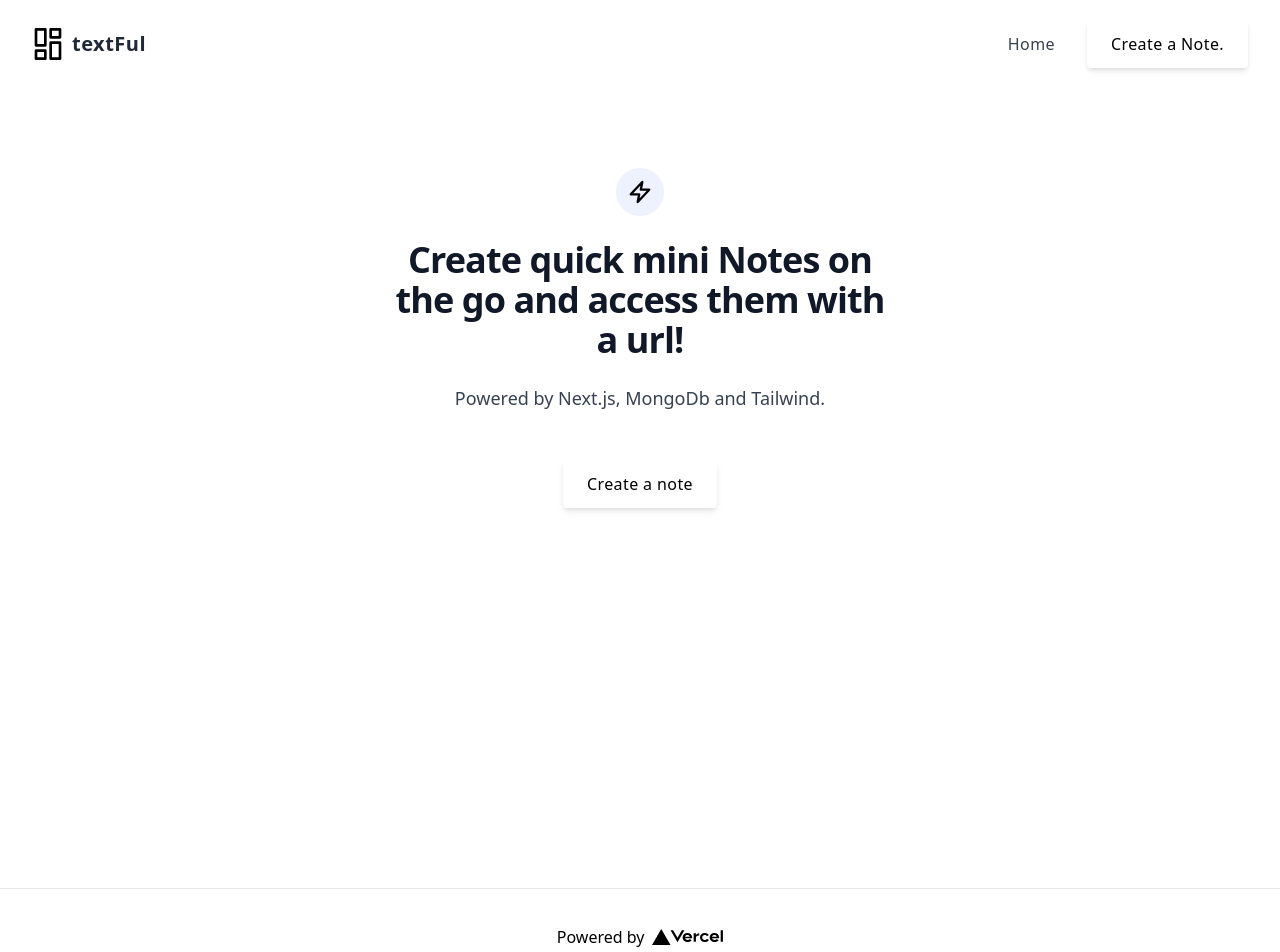
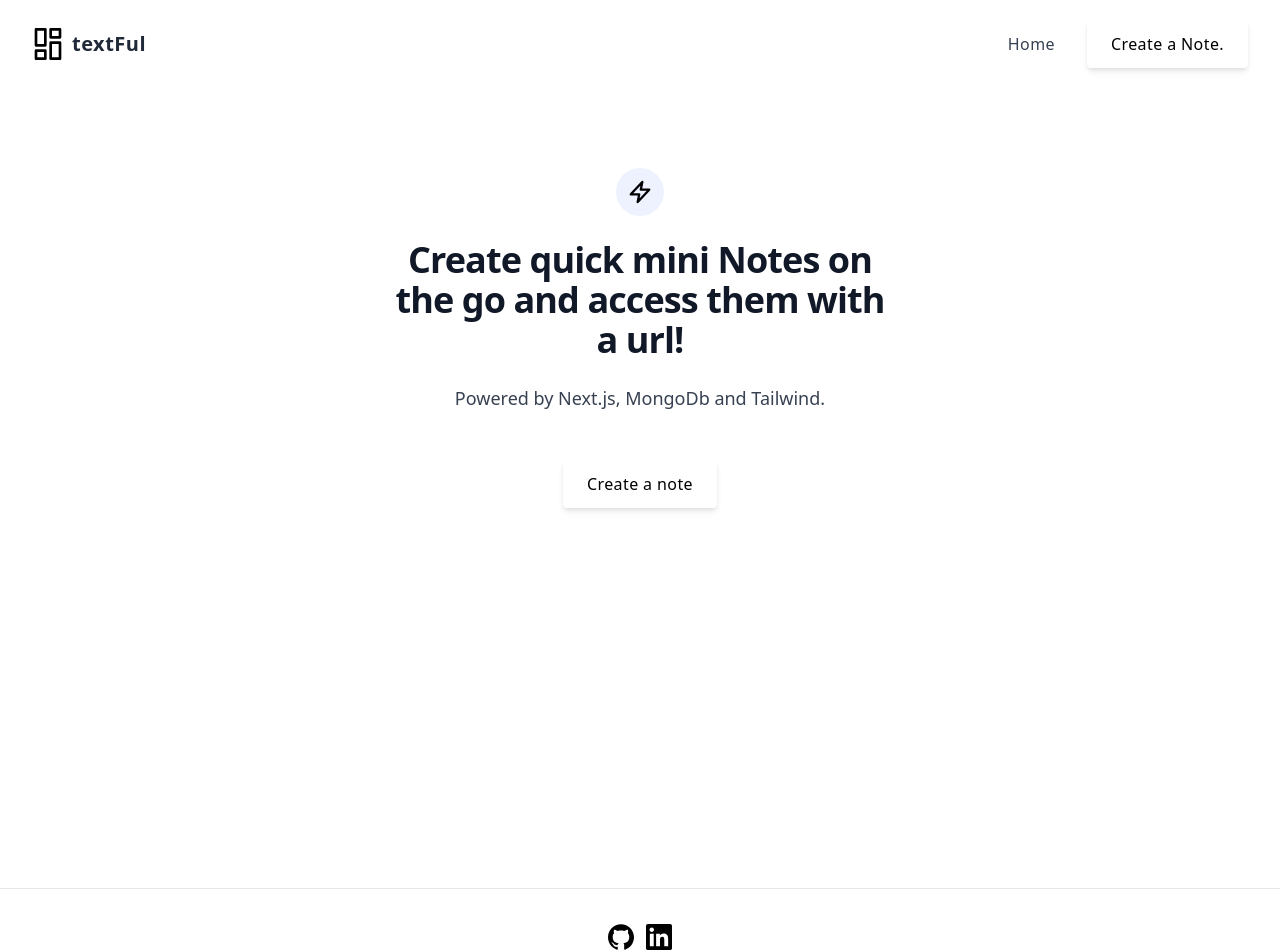
Before and after one commit to nova-gh/textful, a Next.js app: page / in a window 1280 px wide. Shown: the top 952 px of the page. Built offline with nearby package versions, Linux system fonts and the light colour scheme.

Commit message:
Update Footer.js

```diff
--- a/components/UI/Footer.js
+++ b/components/UI/Footer.js
@@ -1,17 +1,26 @@
+import { SiGithub, SiLinkedin } from "react-icons/si";
 const Footer = () => {
   return (
     <>
-      <footer className="flex items-center justify-center w-full h-24 border-t">
+      <footer className="flex items-center justify-center w-full h-24 space-x-3 border-t">
         <a
-          className="flex items-center justify-center"
-          href="https://vercel.com?utm_source=create-next-app&utm_medium=default-template&utm_campaign=create-next-app"
+          className="flex items-center justify-center "
+          href="https://github.com/nova-gh/"
           target="_blank"
           rel="noopener noreferrer"
         >
-          Powered by{" "}
-          <img src="/vercel.svg" alt="Vercel Logo" className="h-4 ml-2" />
+          <SiGithub size="26" className="hover:text-blue-300" />
+        </a>
+        <a
+          className="flex items-center justify-center"
+          href="https://www.linkedin.com/in/nawadip-ghimire/"
+          target="_blank"
+          rel="noopener noreferrer"
+        >
+          <SiLinkedin size="26" className="hover:text-blue-300" />
         </a>
       </footer>
+      <h2>test</h2>
     </>
   );
 };
```
